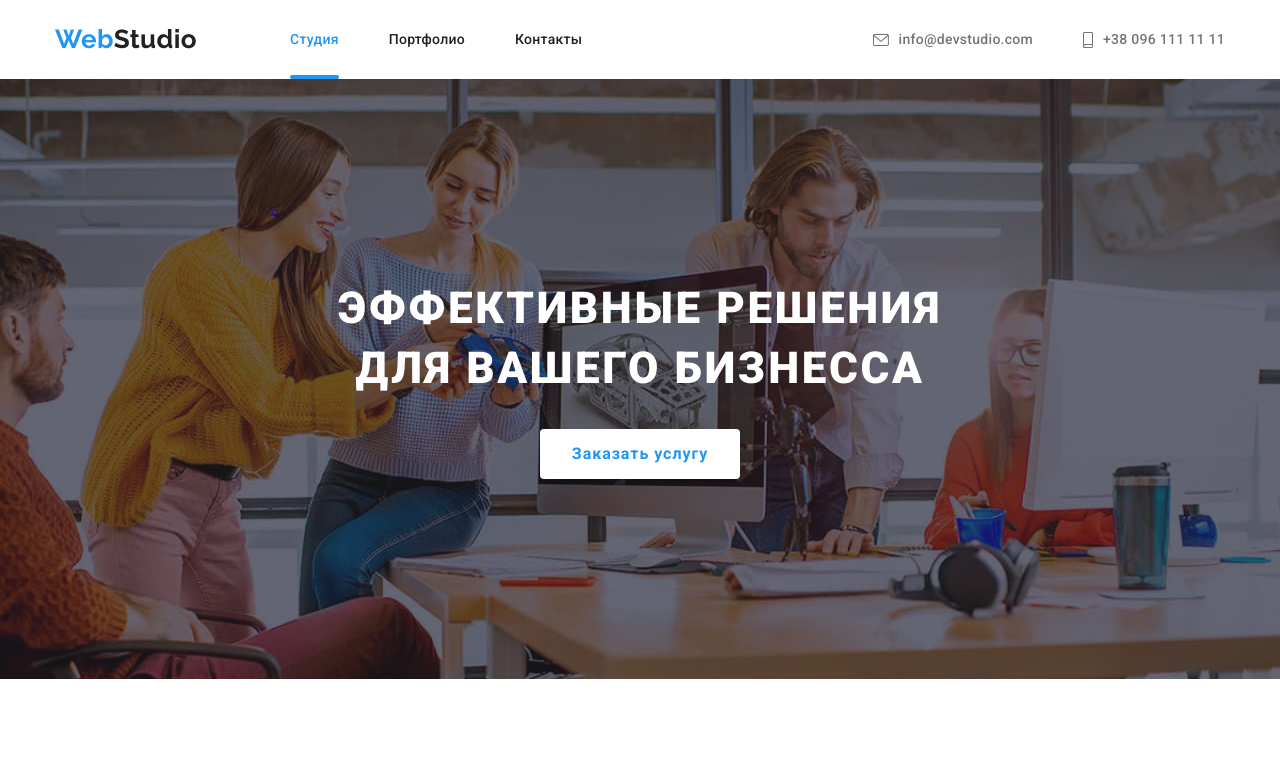
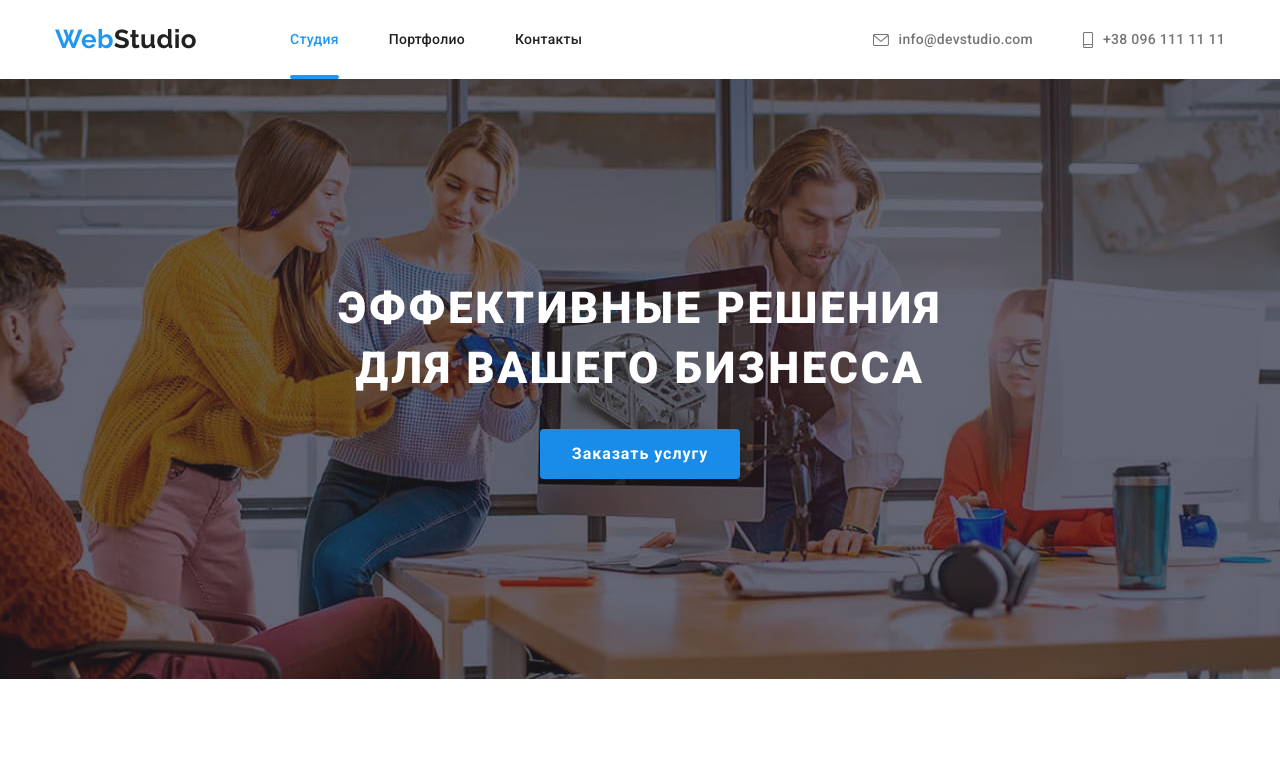
Before and after one commit to TheArthur1008/goit-markup-hw-05, a plain HTML site: page index.html in a window 1280 px wide. In both pictures the pointer is over the button "Заказать услугу". Shown: the top 769 px of the page. Drawn offline with nearby package versions, Linux system fonts and the light colour scheme.

Commit message:
change hover in button hero

```diff
--- a/css/styles.css
+++ b/css/styles.css
@@ -241,8 +241,9 @@ img {
 
 .hero-button:hover,
 .hero-button:focus {
-    color: var(--accent-color);
-    background-color: var(--primary-white-color);
+    background-color: #188CE8;
+    box-shadow: 0px 4px 4px rgba(0, 0, 0, 0.15);
+    border-radius: 4px;
 }
 
 .button.active {
```
